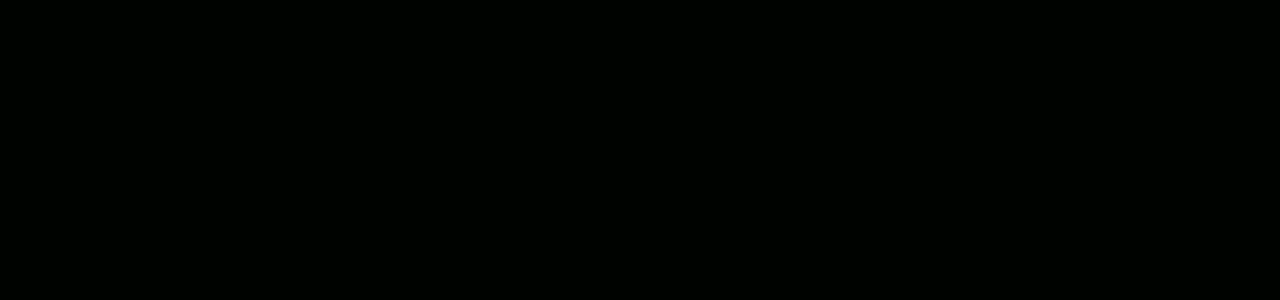
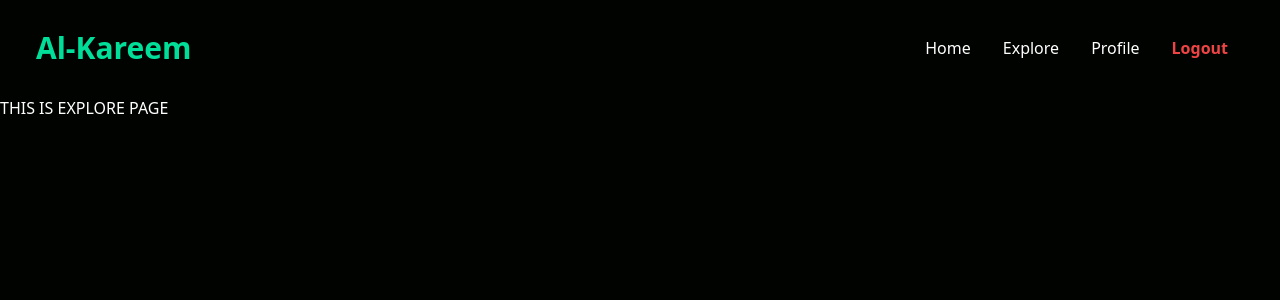
Before and after one commit to fhaziefer/alkareem-web, a React (Create React App) app: page /explore in a window 1280 px wide. Before the commit this address had no page. Shown: the top 300 px of the page. Built offline with nearby package versions, Linux system fonts and the light colour scheme; sample sign-in values are in the browser's storage.

Commit message:
add route pages

```diff
--- a/src/App.js
+++ b/src/App.js
@@ -1,10 +1,12 @@
 import { BrowserRouter as Router, Routes, Route } from "react-router-dom";
+import React from "react";
+import ProtectiveRoute from "./utils/ProtectiveRoute.jsx";
 
-import React from "react";
 import HomePage from "./pages/Home.jsx";
 import LoginPage from "./pages/Login.jsx";
 import SignupPage from "./pages/Signup.jsx";
-import ProtectiveRoute from "./utils/ProtectiveRoute.jsx";
+import ExplorePage from "./pages/Explore.jsx";
+import ProfilePage from "./pages/Profile.jsx";
 
 function App() {
   return (
@@ -20,6 +22,22 @@
             </ProtectiveRoute>
           }
         />
+        <Route
+          path="/explore"
+          element={
+            <ProtectiveRoute>
+              <ExplorePage />
+            </ProtectiveRoute>
+          }
+        />
+        <Route
+          path="/profile"
+          element={
+            <ProtectiveRoute>
+              <ProfilePage />
+            </ProtectiveRoute>
+          }
+        />
       </Routes>
     </Router>
   );
--- a/src/components/Navbar.jsx
+++ b/src/components/Navbar.jsx
@@ -1,6 +1,6 @@
 import React, { useState } from "react";
 import { AiOutlineClose, AiOutlineMenu } from "react-icons/ai";
-import { useNavigate } from "react-router-dom";
+import { Link, useNavigate } from "react-router-dom";
 
 const Navbar = () => {
   const [nav, setNav] = useState(false);
@@ -8,7 +8,7 @@
   const navigate = useNavigate();
 
   const handleLogin = () => {
-    setLogin(!isLogin)
+    setLogin(!isLogin);
     if (!isLogin) {
       window.onbeforeunload = function () {
         localStorage.clear();
@@ -23,17 +23,22 @@
 
   return (
     <div className="flex justify-between items-center h-24 max-w-[1240px] mx-auto px-4 text-white">
-      <h1 className="w-full text-3xl font-bold text-[#00df9a]">Al-Kareem</h1>
+      <h1 className="w-full text-3xl font-bold text-[#00df9a]"><Link to="/">Al-Kareem</Link></h1>
       <ul className="hidden md:flex ">
-        <li className="p-4">Home</li>
-        <li className="p-4">Explore</li>
-        <li className="p-4">Profile</li>
-        <li className="p-4">About</li>
+        <li className="p-4">
+          <Link to="/">Home</Link>
+        </li>
+        <li className="p-4">
+          <Link to="/explore">Explore</Link>
+        </li>
+        <li className="p-4">
+          <Link to="/profile">Profile</Link>
+        </li>
         <li
           className="p-4 font-bold text-red-500 hover:text-red-700"
-          onClick={() => handleLogin()}
+          onClick={handleLogin}
         >
-          Logout
+          <Link>Logout</Link>
         </li>
       </ul>
       <div onClick={handleNav} className="block md:hidden">
@@ -47,20 +52,26 @@
         }
       >
         <h1 className="w-full text-3xl font-bold text-[#00df9a] m-4">
-          Al-Kareem
+        <Link to="/">Al-Kareem</Link>
         </h1>
         <ul className="upercase p-4">
-          <li className="p-4 border-b border-gray-600">Home</li>
-          <li className="p-4 border-b border-gray-600">Explore</li>
+          <li className="p-4 border-b border-gray-600">
+            <Link to="/">Home</Link>
+          </li>
+          <li className="p-4 border-b border-gray-600">
+            <Link to="/explore">Explore</Link>
+          </li>
           <li className="p-4">Search</li>
         </ul>
         <ul className="w-full upercase p-4 absolute bottom-0">
-          <li className="p-4 border-t border-gray-600">Profile</li>
+          <li className="p-4 border-t border-gray-600">
+            <Link to="/profile">Profile</Link>
+          </li>
           <li
             className="p-4 border-t border-t-gray-600 font-bold text-red-500 hover:text-red-700"
-            onClick={() => handleLogin()}
+            onClick={handleLogin}
           >
-            Logout
+            <Link>Logout</Link>
           </li>
         </ul>
       </div>
--- /dev/null
+++ b/src/pages/Explore.jsx
@@ -0,0 +1,13 @@
+import React from 'react'
+import Navbar from "../components/Navbar.jsx";
+
+function ExplorePage() {
+  return (
+    <div>
+        <Navbar />
+        <h1 className='text-white'>THIS IS EXPLORE PAGE</h1>
+    </div>
+  )
+}
+
+export default ExplorePage
--- /dev/null
+++ b/src/pages/Profile.jsx
@@ -0,0 +1,13 @@
+import React from 'react'
+import Navbar from "../components/Navbar.jsx";
+
+function ProfilePage() {
+  return (
+    <div>
+        <Navbar />
+        <h1 className='text-white'>THIS IS PROFILE PAGE</h1>
+    </div>
+  )
+}
+
+export default ProfilePage
--- a/src/utils/ProtectiveRoute.jsx
+++ b/src/utils/ProtectiveRoute.jsx
@@ -4,7 +4,6 @@
 const ProtectiveRoute = ({children}) => {
   const loginData = window.localStorage.getItem('LOGIN_DATA');
     const isLogin = JSON.parse(loginData);
-    console.log(loginData);
     if (!isLogin) {
         return <Navigate to='/login'/>
     }
```
